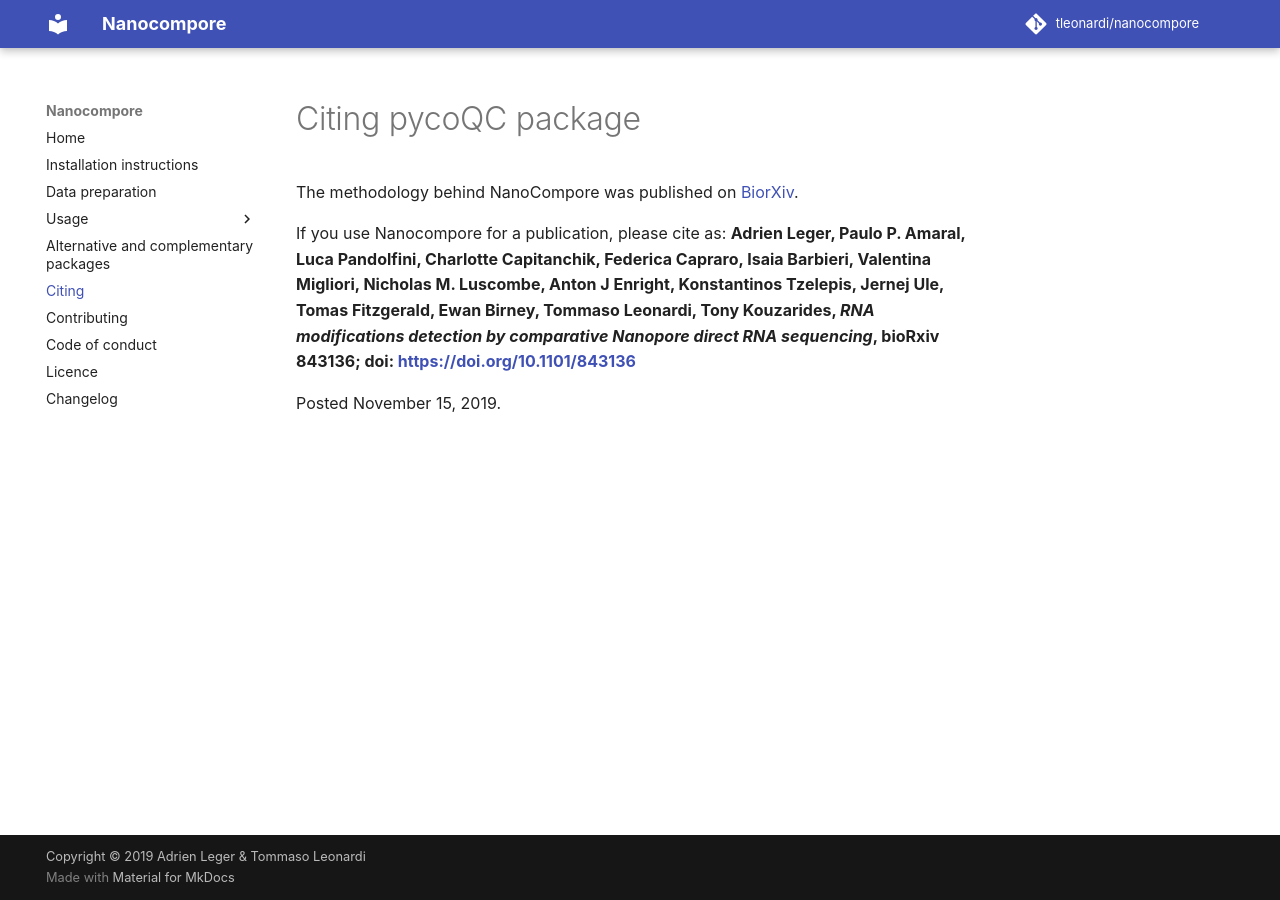
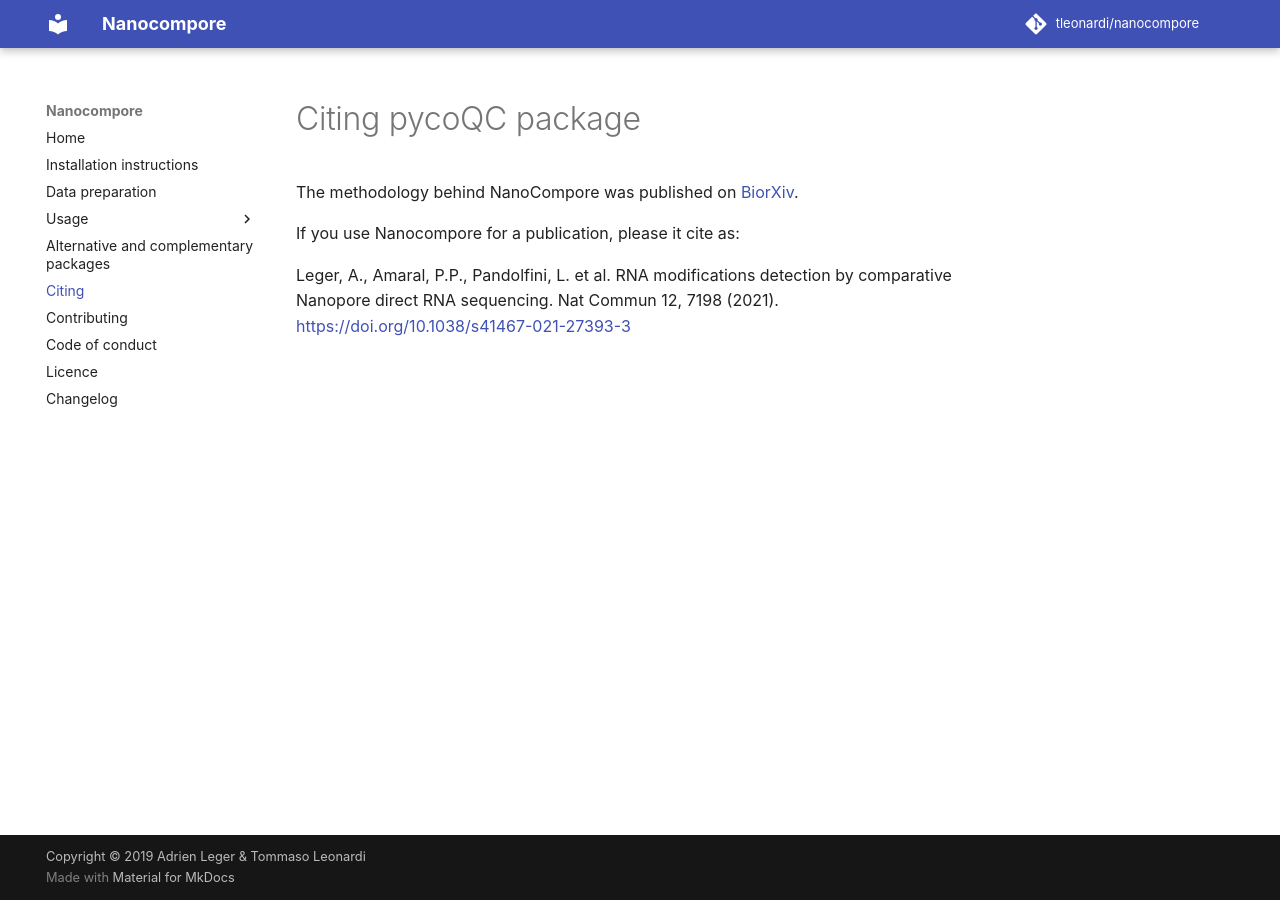
Before and after one commit to tleonardi/nanocompore, an MkDocs documentation site: the page built from docs/citing.md, in a window 1280 px wide. Built offline with MkDocs 1.6.1 and Material for MkDocs 9.7.7, drawn with Linux system fonts in a browser that asks for light colours; comment, search, counter and statistics services are not loaded.

Commit message:
Minor doc updates

```diff
--- a/docs/citing.md
+++ b/docs/citing.md
@@ -2,6 +2,6 @@
 
 The methodology behind NanoCompore was published on [BiorXiv](https://www.biorxiv.org/content/10.1101/843136v1).
 
-If you use Nanocompore for a publication, please cite as: **Adrien Leger, Paulo P. Amaral, Luca Pandolfini, Charlotte Capitanchik, Federica Capraro, Isaia Barbieri, Valentina Migliori, Nicholas M. Luscombe, Anton J Enright, Konstantinos Tzelepis, Jernej Ule, Tomas Fitzgerald, Ewan Birney, Tommaso Leonardi, Tony Kouzarides, *RNA modifications detection by comparative Nanopore direct RNA sequencing*, bioRxiv 843136; doi: https://doi.org/10.1101/843136**
+If you use Nanocompore for a publication, please it cite as:
 
-Posted November 15, 2019.
+Leger, A., Amaral, P.P., Pandolfini, L. et al. RNA modifications detection by comparative Nanopore direct RNA sequencing. Nat Commun 12, 7198 (2021). https://doi.org/10.1038/s41467-021-27393-3
--- a/mkdocs.yml
+++ b/mkdocs.yml
@@ -39,7 +39,7 @@
 
 # Theme customization
 theme:
-    name: 'material'
+    name: material
     highlightjs: true
     font: false
 
```
Also changed, not shown: CHANGELOG.md (+12 -3 lines).
